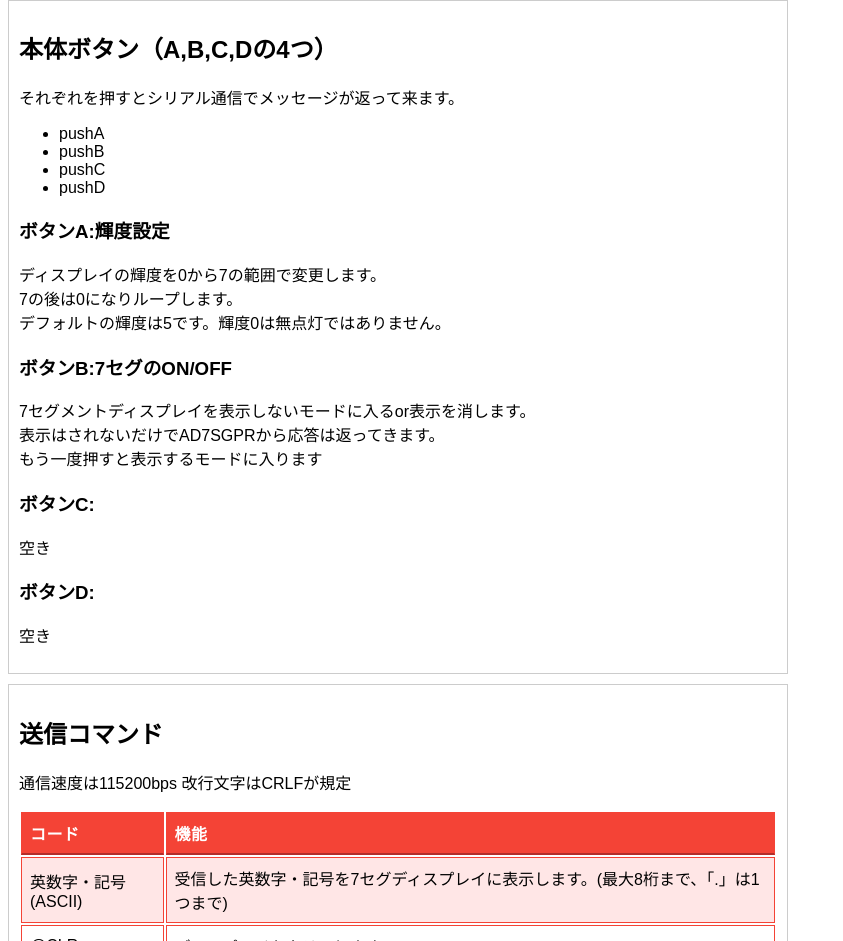
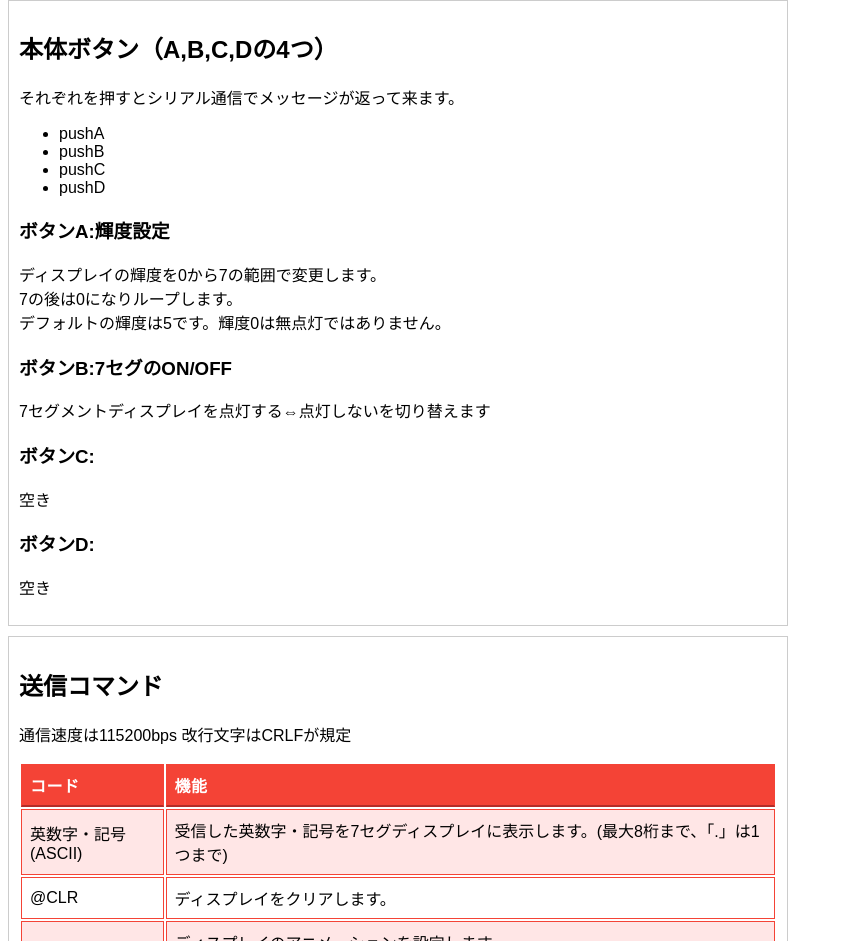
Before and after one commit to bit-trade-one/AD7SGPR-SCWA, a plain HTML site: page docs/10manual.html in a window 1280 px wide. Shown: the part 941-1882 px from the top of the page, without its empty margins (0-843 px from the left). Drawn offline with Linux system fonts and the light colour scheme.

Commit message:
Add files via upload

```diff
--- a/docs/10manual.html
+++ b/docs/10manual.html
@@ -11,7 +11,7 @@
 
 
     <header>
-        <h1>AD7SGPR シリアル通信アプリ β</h1>
+        <h1>AD7SGPR シリアル通信アプリβ</h1>
         <nav>
             <a href="index.html">TOP</a>
             <a href="10manual.html">How to use</a>
@@ -44,9 +44,7 @@
             デフォルトの輝度は5です。輝度0は無点灯ではありません。</p>
 
         <h3>ボタンB:7セグのON/OFF</h3>
-        <p>7セグメントディスプレイを表示しないモードに入るor表示を消します。<br>
-            表示はされないだけでAD7SGPRから応答は返ってきます。<br>
-            もう一度押すと表示するモードに入ります</p>
+        <p>7セグメントディスプレイを点灯する⇔点灯しないを切り替えます</p>
 
         <h3>ボタンC:</h3>
         <p>空き</p>
```
